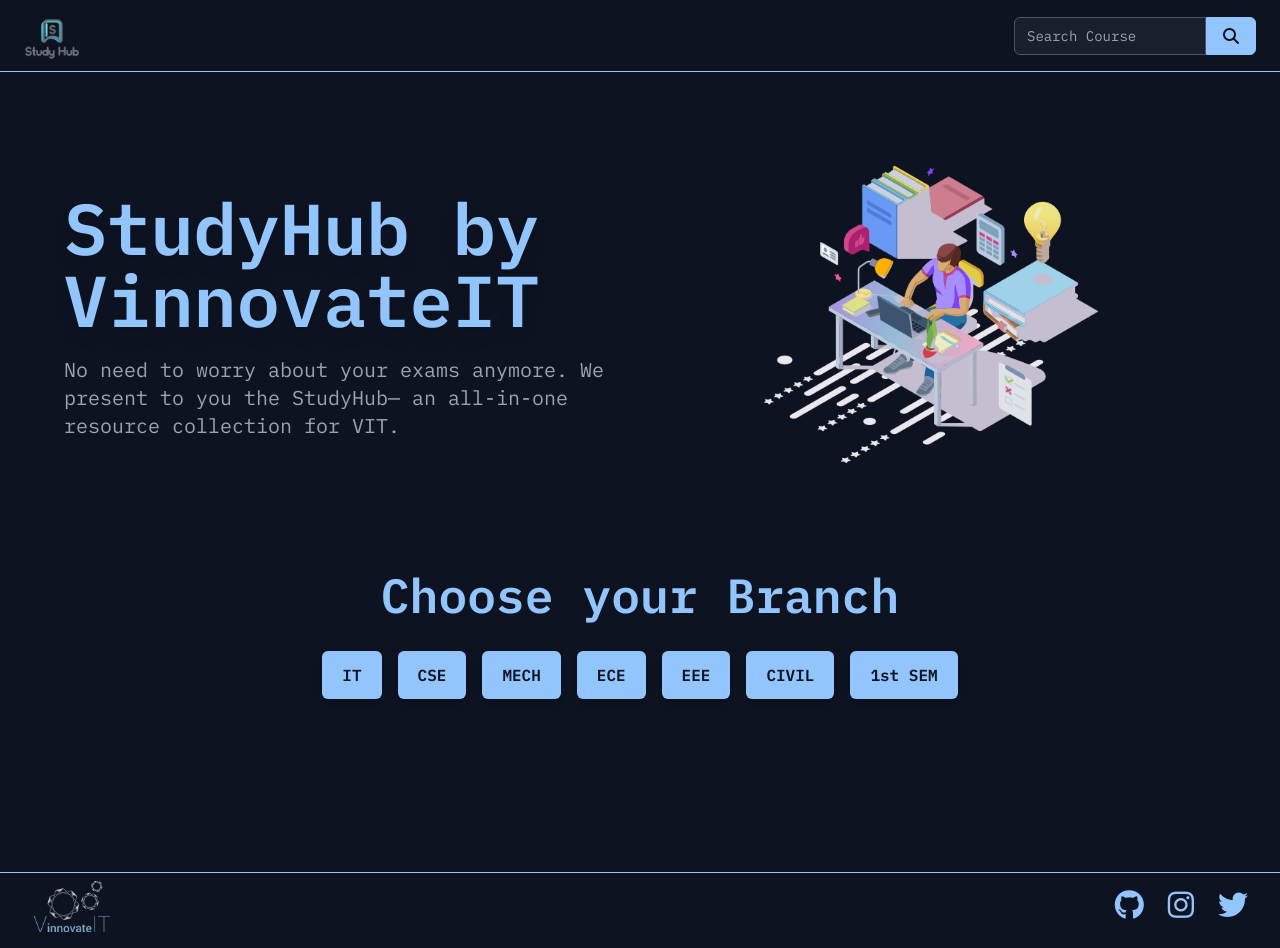
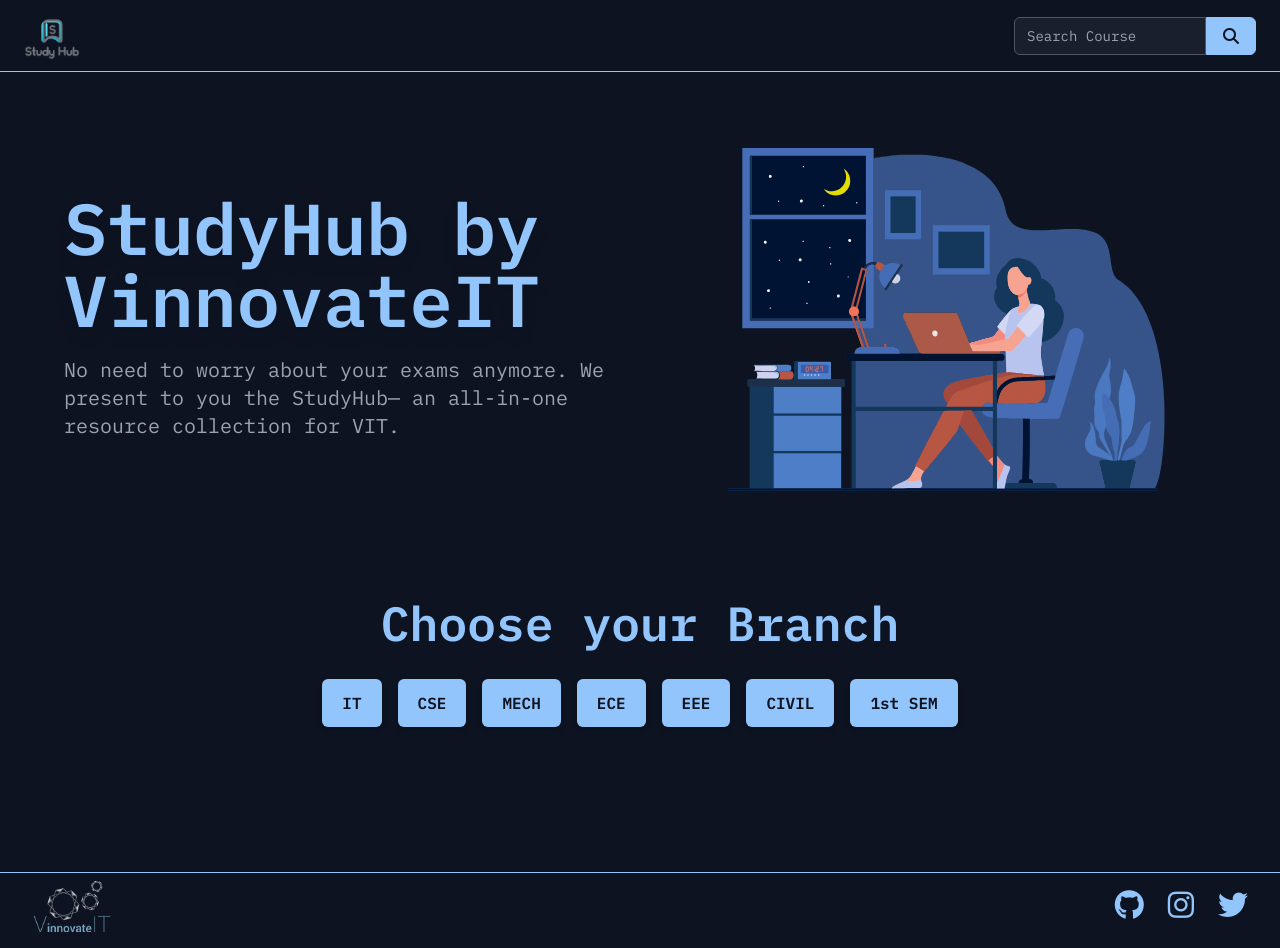
Before and after one commit to vinnovateit/StudyHub2, a Next.js app: page / in a window 1280 px wide. Built offline with nearby package versions, Linux system fonts and the light colour scheme.

Commit message:
fix(image):changed image for homepage

```diff
--- a/app/page.js
+++ b/app/page.js
@@ -26,7 +26,7 @@
         {/* Image Section */}
         <div className="image-section flex-1 flex items-center justify-center">
           <Image
-            src="/img/studyguide.png"
+            src="/img/allnighter_img.svg"
             alt="Illustration"
             width={500}
             height={400}
```
Also changed, not shown: public/img/allnighter_img.svg (added).
